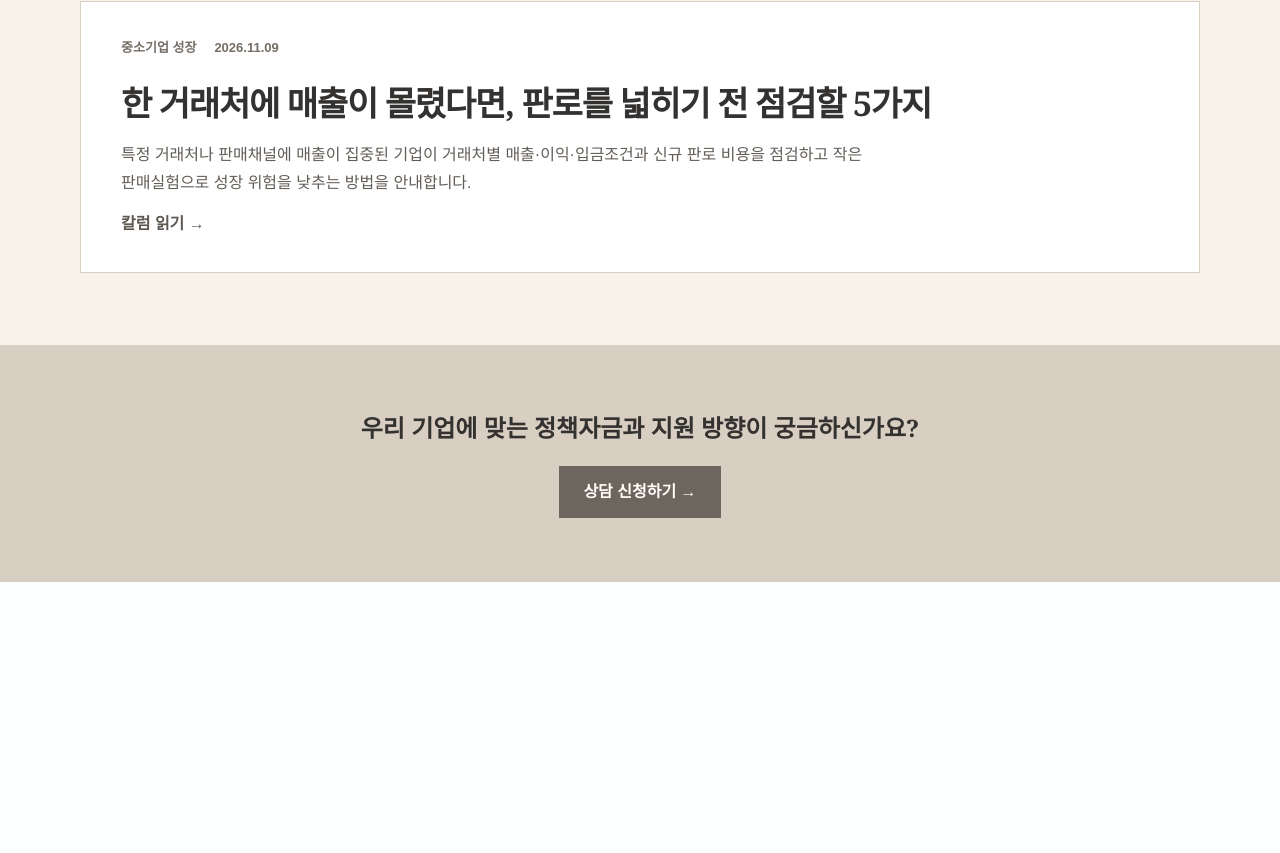
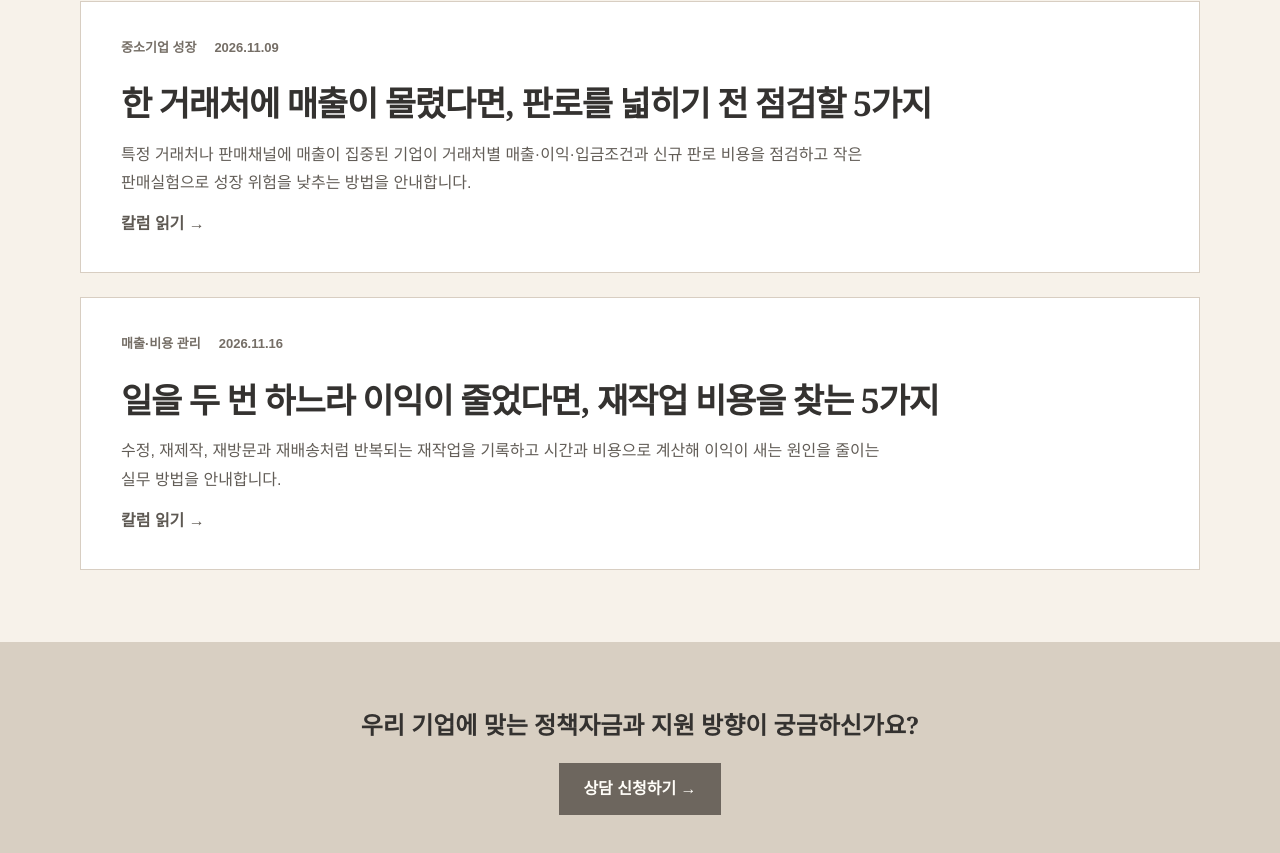
Before and after one commit to 01030243529g/kwon-oh-jin-site, a Next.js app: page /insights in a window 1280 px wide. Shown: the part 4664-5517 px from the top of the page. Before the commit the page ends 5246 px from the top, so only its background shows below. Built offline with nearby package versions, Linux system fonts and the light colour scheme.

Commit message:
콘텐츠: 재작업 비용 점검 칼럼 추가

```diff
--- a/app/insights/content.ts
+++ b/app/insights/content.ts
@@ -806,6 +806,65 @@ export const insights = [
     ],
   },
 
+
+  {
+    slug: "rework-cost-five-checks",
+    category: "매출·비용 관리",
+    title: "일을 두 번 하느라 이익이 줄었다면, 재작업 비용을 찾는 5가지",
+    description:
+      "수정, 재제작, 재방문과 재배송처럼 반복되는 재작업을 기록하고 시간과 비용으로 계산해 이익이 새는 원인을 줄이는 실무 방법을 안내합니다.",
+    publishedAt: "2026-11-16",
+    readTime: "6분",
+    lead:
+      "매출은 그대로인데 직원은 더 바쁘고 이익이 줄었다면, 한 번 끝냈어야 할 일을 다시 하고 있지 않은지 살펴봐야 합니다. 잘못 받은 주문을 다시 확인하고, 빠진 내용을 보완하고, 불량품을 다시 만들고, 설명 부족으로 고객을 다시 방문하는 시간은 장부에서 별도 비용으로 잘 보이지 않습니다. 그러나 재작업에는 인건비, 재료비, 배송비와 기회비용이 함께 들어갑니다. 대표가 반복 수정의 횟수와 원인을 기록하면 사람을 탓하지 않고 업무 흐름을 개선할 수 있습니다.",
+    sections: [
+      {
+        heading: "1. 다시 한 일을 일주일 동안 빠짐없이 적습니다",
+        paragraphs: [
+          "재제작, 문서 수정, 주문 재확인, 재포장, 재배송, 고객 재방문처럼 한 번 더 처리한 일을 기록합니다. 큰 불량만 보지 말고 10분씩 반복되는 작은 수정도 포함합니다. 발생일, 업무명, 다시 한 이유, 참여한 사람과 걸린 시간을 간단히 적으면 어느 과정에서 일이 되풀이되는지 보이기 시작합니다.",
+        ],
+      },
+      {
+        heading: "2. 재작업 시간을 실제 비용으로 바꿉니다",
+        paragraphs: [
+          "재작업에 쓴 인원별 시간에 시간당 인건비를 적용하고, 추가로 사용한 재료·포장·배송·외주비를 더합니다. 같은 시간에 처리하지 못한 주문이나 영업 활동도 함께 표시합니다. 정확한 회계원가를 처음부터 만들기보다, 대표가 개선 우선순위를 정할 수 있을 정도로 일관된 기준을 사용하는 것이 중요합니다.",
+        ],
+      },
+      {
+        heading: "3. 사람보다 발생 원인을 다섯 가지로 나눕니다",
+        paragraphs: [
+          "원인을 주문정보 누락, 인수인계 부족, 작업기준 부재, 자재·설비 문제, 고객의 사후 변경으로 구분해 봅니다. '직원이 실수했다'에서 멈추면 같은 문제가 다시 생깁니다. 어떤 정보가 언제 빠졌는지, 확인 기준이 있었는지, 도구와 자재가 정상적이었는지를 살펴야 업무 흐름을 고칠 수 있습니다.",
+        ],
+      },
+      {
+        heading: "4. 가장 자주 반복되는 한 가지부터 표준화합니다",
+        paragraphs: [
+          "모든 업무를 한꺼번에 매뉴얼로 만들 필요는 없습니다. 발생 횟수와 비용이 큰 재작업 하나를 골라 시작 전 확인사항, 처리 순서, 완료 기준을 한 장에 정리합니다. 주문서 필수항목, 사진 예시, 최종 확인자처럼 현장에서 바로 쓸 수 있는 내용을 넣고 실제 담당자와 함께 시험해 불필요한 항목은 줄입니다.",
+        ],
+      },
+      {
+        heading: "5. 개선 전후를 같은 숫자로 비교합니다",
+        paragraphs: [
+          "개선 전 일주일과 개선 후 일주일의 재작업 건수, 투입시간, 추가비용, 납기 지연과 고객 불편을 같은 기준으로 비교합니다. 횟수가 줄지 않았다면 교육 부족인지, 체크리스트가 복잡한지, 처음 정한 원인이 틀렸는지 다시 확인합니다. 효과가 확인된 기준은 유지하고 다음으로 비용이 큰 재작업을 선택합니다.",
+        ],
+      },
+    ],
+    takeaway:
+      "재작업 비용을 줄이는 일은 직원을 서두르게 하는 것이 아니라 처음부터 정확하게 끝낼 수 있는 구조를 만드는 일입니다. 이번 주에는 다시 처리한 업무를 일주일만 기록하고, 가장 자주 발생한 한 가지를 시간과 비용으로 계산해 보십시오. 원인을 나누고 짧은 체크리스트를 적용한 뒤 같은 숫자로 전후를 비교하면, 매출을 더 올리지 않아도 이익을 지킬 수 있는 개선점이 보입니다.",
+    sources: [
+      {
+        label: "소상공인시장진흥공단 소상공인 지식배움터 — 원가 관리의 이해와 가격 책정",
+        url: "https://edu.sbiz.or.kr/edu/online/onlineEduForm.do?cseqno=2316&menuCode=WWW001042",
+        checkedAt: "2026-11-16",
+      },
+      {
+        label: "소상공인시장진흥공단 소상공인 지식배움터 — 업무 효능감을 높이는 매뉴얼 활용 방법",
+        url: "https://edu.sbiz.or.kr/edu/online/onlineEduForm.do?cseqno=2637",
+        checkedAt: "2026-11-16",
+      },
+    ],
+  },
+
 ] as const;
 
 export type Insight = (typeof insights)[number];
```
